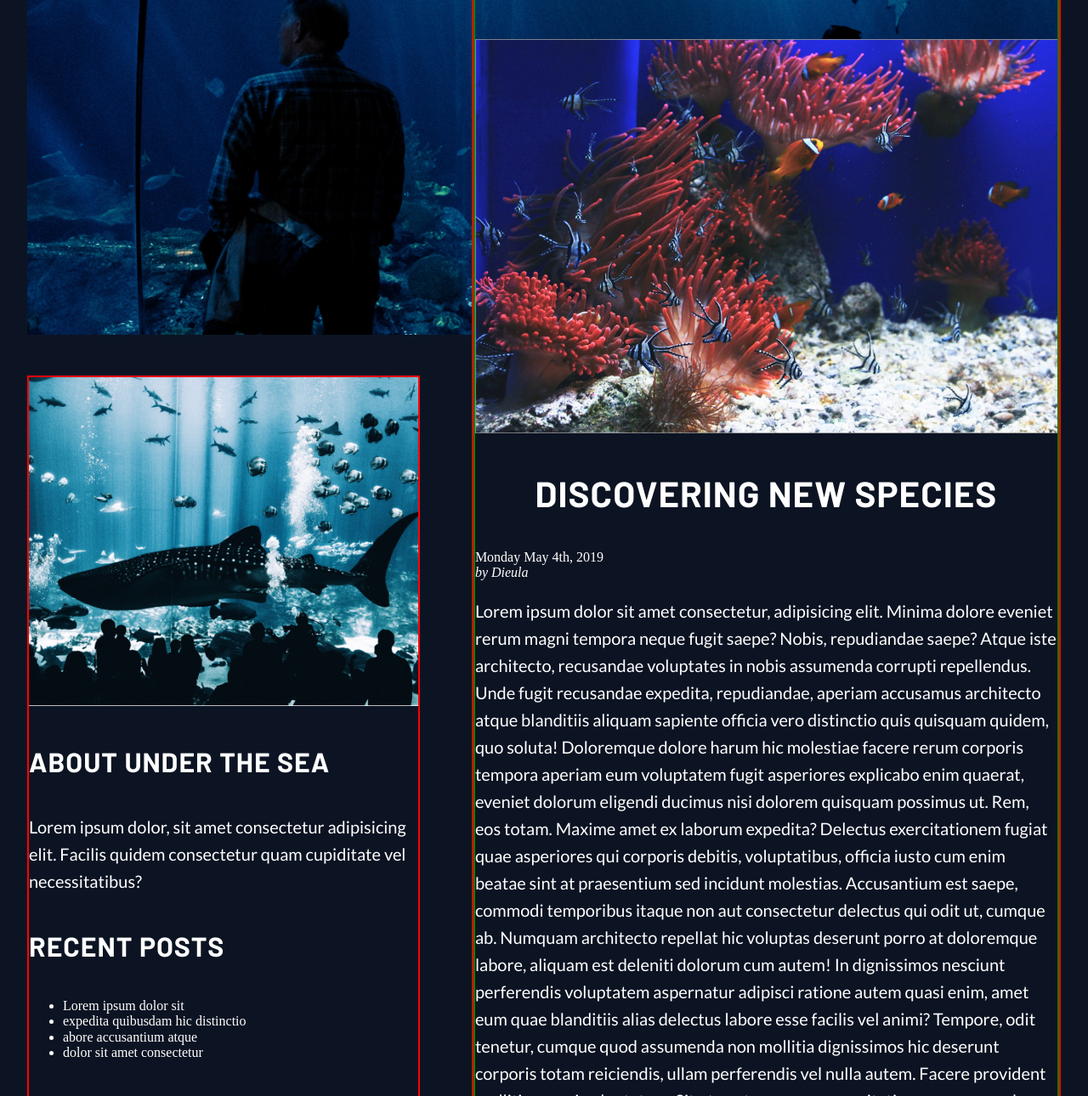
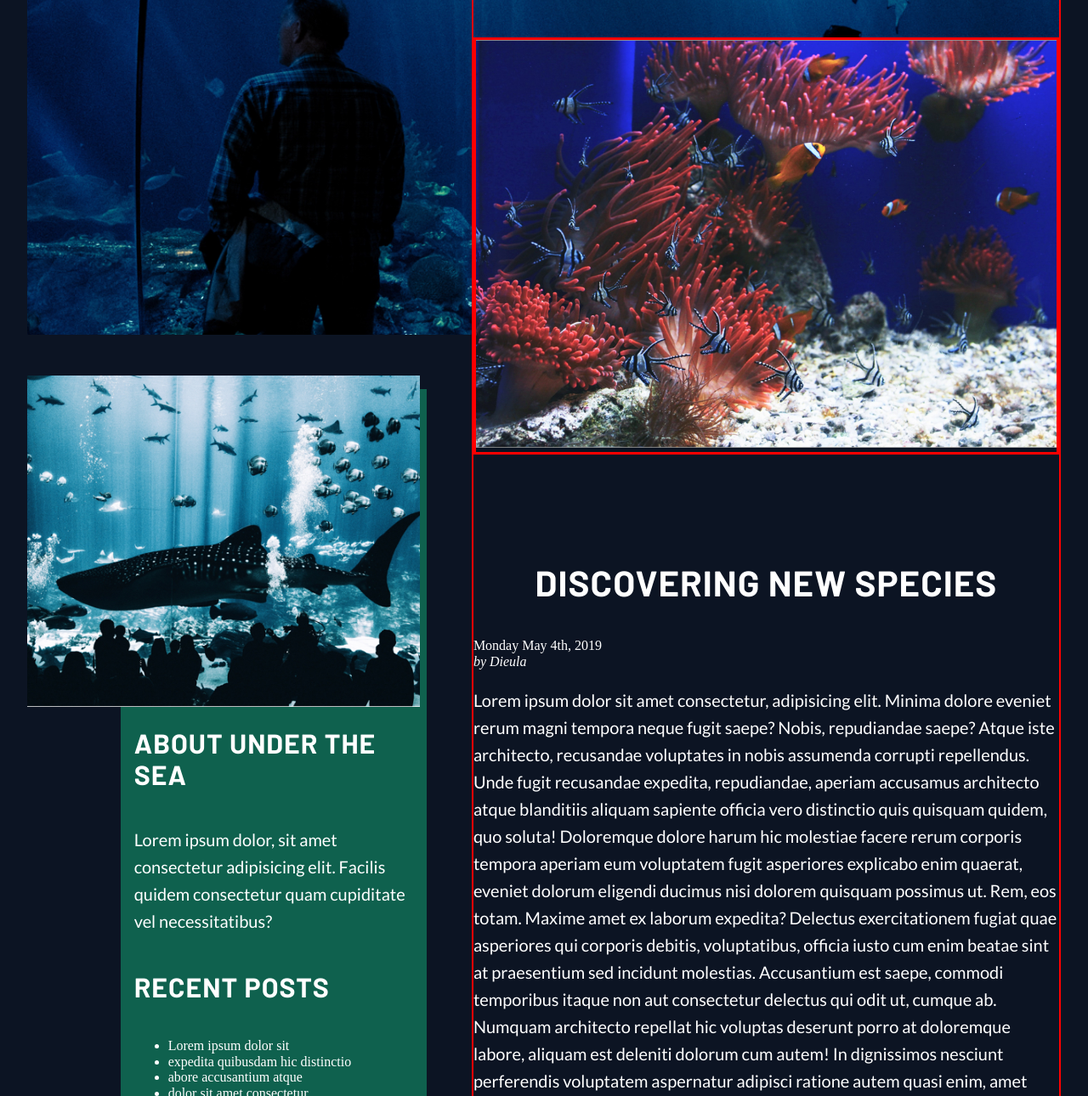
Before and after one commit to SergeChurkin-ca/serge-churkin-project-two, a plain HTML site: page blog.html in a window 1280 px wide. Shown: the part 242-1532 px from the top of the page at 85% size. Drawn offline with Linux system fonts and the light colour scheme.

Commit message:
fixed blog general margins and cropped hero image horizontally

```diff
--- a/blog.html
+++ b/blog.html
@@ -35,7 +35,9 @@
 
                 <div class="wrapper blog-text-wrapper">
                     <h2>blog</h2>
-                    <img src="assets/blog-post-image.jpg" alt="tropical fish floating amids colourful riffs">
+                    <div class="wrapper blog-img-wrapper">
+                        <img src="assets/blog-post-image.jpg" alt="tropical fish floating amids colourful riffs">
+                    </div>
                     <h3>discovering new species</h3>
                     <div class="blog-data">
                         <time pubdate datetime="2019-05-04" title="Monday May 4th, 2019">Monday May 4th, 2019</time>
@@ -101,9 +103,10 @@
 
 
             <aside class="wrapper aside">
-                <div class="wrapperaside-container">
+                <div class="aside-img-container">
                     <img src="assets/side-blog-image.jpg" alt="huge whale shark in aquarium among diferent kinds of fish">
-
+                </div>
+                <div class="aside-text-container">
                     <h4>about under the sea</h4>
                     <p>Lorem ipsum dolor, sit amet consectetur adipisicing elit. Facilis quidem consectetur quam cupiditate vel necessitatibus?</p>
 
@@ -115,6 +118,7 @@
                         <li>dolor sit amet consectetur</li>
                     </ul>
                 </div>
+
             </aside>
 
         </div>
--- a/sass/_blog.scss
+++ b/sass/_blog.scss
@@ -17,10 +17,14 @@
 }
 
 .blog-text-wrapper {
-    border: solid 2px green;
+    // border: solid 2px green;
     width: auto;
 }
 
+// .blog-text-wrapper {
+//     background-color: $darkbluegrey;
+//     border: solid 3px yellow;
+// }
 .aside {
     grid-column: 1;
     grid-row: 1;
@@ -28,7 +32,41 @@
     margin-left: 0;
     margin-top: 3em;
     z-index: 1;
-    border: solid 2px red;
+    // border: solid 2px red;
+    position: relative;
+}
+
+.aside-img-container {
+    position: absolute;
+    top: 0;
+    z-index: 1;
+}
+
+.aside-text-container {
+    position: absolute;
+    top: 1em;
+    right: -0.5em;
+    width: 78%;
+    padding: 77% 1em 1em;
+}
+
+.blog-img-wrapper {
+    min-height: 00px;
+    width: 100%;
+    object-fit: cover;
+    justify-content: center;
+    border: solid 3px red;
+}
+
+.blog-img-wrapper img {
+    height: 30em;
+    width: 100%;
+    object-fit: cover;
+}
+
+.blog-text-wrapper h3 {
+    // background-color: $darkbluegrey;
+    padding-top: 2em;
 }
 
 // .blog-text-wrapper {
--- a/sass/_global.scss
+++ b/sass/_global.scss
@@ -23,3 +23,9 @@ nav li,
 a {
     text-decoration: none;
 }
+
+.attractions,
+.gallery,
+.aside-text-container {
+    background-color: $spruce;
+}
--- a/sass/_index.scss
+++ b/sass/_index.scss
@@ -3,11 +3,6 @@
     .banner,
     .news-box {
         display: flex;
-    }
-
-    .attractions,
-    .gallery {
-        background-color: $spruce;
     }
 
     h1 {
```
Also changed, not shown: styles/styles.css.
